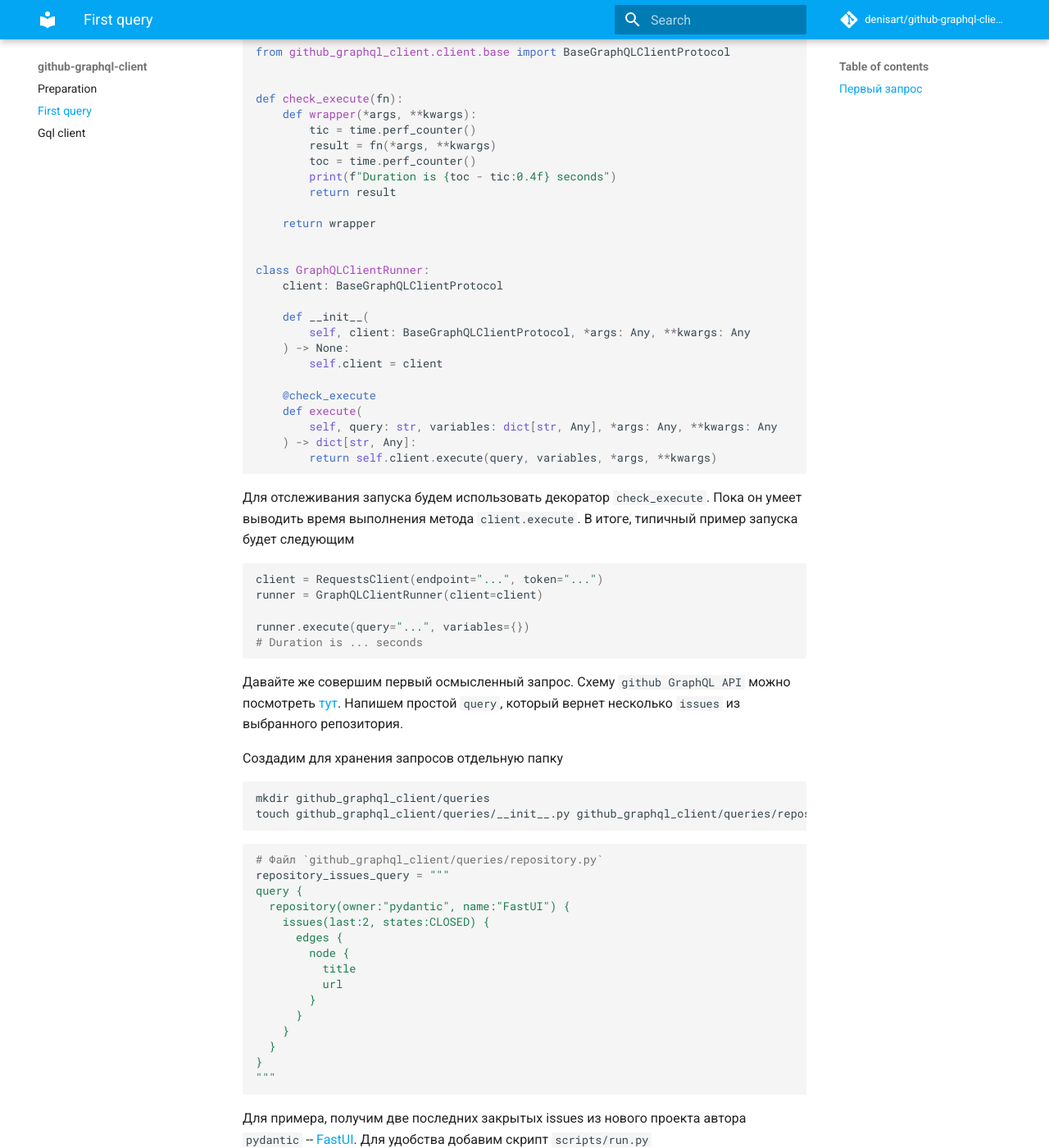
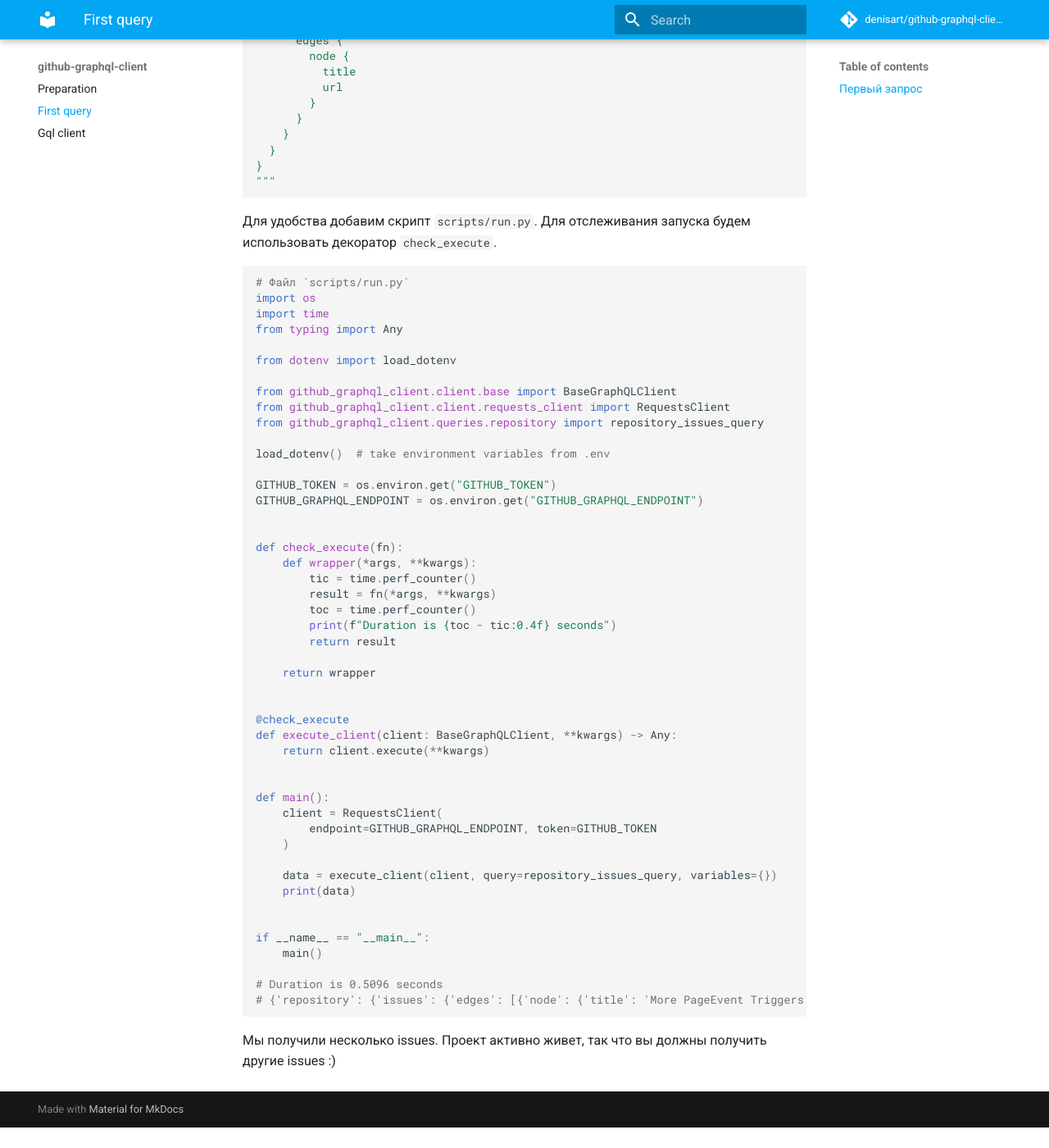
Before and after one commit to denisart/github-graphql-client, an MkDocs documentation site: the page built from docs/first_query.md, in a window 1280 px wide and 1400 px high, scrolled down 1935 px. Shown: the whole window at 82% size. Built offline with MkDocs 1.6.1 and Material for MkDocs 9.7.7, drawn with Linux system fonts in a browser that asks for light colours; comment, search, counter and statistics services are not loaded; after the commit the page ends 3310 px from its top, so only the background shows below that; some of the changed text lies outside the part shown.

Commit message:
Update first query doc

````diff
--- a/docs/first_query.md
+++ b/docs/first_query.md
@@ -1,25 +1,18 @@
 ## Первый запрос
 
-Самое простое, что должен уметь наш клиент -- выполнять запросы. Создадим
-для этого абстрактный класс и добавим несколько новых файлов
+Самое простое, что должен уметь наш клиент -- выполнять запросы. Опишем это требование
+через абстрактный класс. Добавим несколько новых файлов
 
 ```bash
 mkdir github_graphql_client/client
 touch github_graphql_client/client/__init__.py github_graphql_client/client/base.py
 ```
 
-В файле `github_graphql_client/client/base.py` и определим наш абстрактный класс `BaseGraphQLClient`.
+В файле `github_graphql_client/client/base.py` определим класс `BaseGraphQLClient`
 
 ```python
 # Файл `github_graphql_client/client/base.py`
-from typing import Any, Protocol
-
-
-class BaseGraphQLClientProtocol(Protocol):
-    def execute(
-        self, query: str, variables: dict[str, Any], *args: Any, **kwargs: Any
-    ) -> dict[str, Any]:
-        ...
+from typing import Any
 
 
 class BaseGraphQLClient:
@@ -47,9 +40,9 @@
 В базовом классе мы сразу реализовали метод, который формирует
 header нашего запроса. Далее любую реализацию клиента будем наследовать от `BaseGraphQLClient`.
 
-Так, как `GraphQL` запрос есть по сути обычный `POST` запрос -- простой клиент
+Так, как `GraphQL` запрос есть по сути обычный `POST` запрос -- клиент
 может быть реализован с помощью пакета [requests](https://pypi.org/project/requests/). Для начала добавим
-его в проект
+зависимость
 
 ```bash
 poetry add requests
@@ -82,63 +75,14 @@
 
 ```
 
+Давайте же совершим первый осмысленный запрос.
 [Обычно](https://graphql.org/learn/best-practices/) `GraphQL` работает через `HTTP/HTTPS` с некоторым `POST`,
 который ожидает на входе `json` с полями `query: str` и `variables: dict[str, Any]`.
-Именно так это работает в `github GraphQL API`.
+Именно так это работает в `github GraphQL API`. Схему `github GraphQL API`
+можно посмотреть [тут](https://docs.github.com/en/graphql/overview/public-schema).
 
-Добавим `runner`, который умеет запускать наши клиенты. Для этого создадим новый файл
-`github_graphql_client/runner.py`.
-
-```python
-# Файл `github_graphql_client/runner.py`
-import time
-from typing import Any
-
-from github_graphql_client.client.base import BaseGraphQLClientProtocol
-
-
-def check_execute(fn):
-    def wrapper(*args, **kwargs):
-        tic = time.perf_counter()
-        result = fn(*args, **kwargs)
-        toc = time.perf_counter()
-        print(f"Duration is {toc - tic:0.4f} seconds")
-        return result
-
-    return wrapper
-
-
-class GraphQLClientRunner:
-    client: BaseGraphQLClientProtocol
-
-    def __init__(
-        self, client: BaseGraphQLClientProtocol, *args: Any, **kwargs: Any
-    ) -> None:
-        self.client = client
-
-    @check_execute
-    def execute(
-        self, query: str, variables: dict[str, Any], *args: Any, **kwargs: Any
-    ) -> dict[str, Any]:
-        return self.client.execute(query, variables, *args, **kwargs)
-
-```
-
-Для отслеживания запуска будем использовать декоратор `check_execute`. Пока он умеет
-выводить время выполнения метода `client.execute`.  В итоге, типичный пример запуска будет следующим
-
-```python
-client = RequestsClient(endpoint="...", token="...")
-runner = GraphQLClientRunner(client=client)
-
-runner.execute(query="...", variables={})
-# Duration is ... seconds
-```
-
-Давайте же совершим первый осмысленный запрос. Схему `github GraphQL API`
-можно посмотреть [тут](https://docs.github.com/en/graphql/overview/public-schema). Напишем
-простой `query`, который вернет несколько `issues` из выбранного репозитория.
-
+Напишем `query`, который вернет несколько `issues` из выбранного репозитория.
+Для примера, рассмотрим новый проект автора `pydantic` -- [FastUI](https://github.com/pydantic/FastUI).
 Создадим для хранения запросов отдельную папку
 
 ```bash
@@ -162,20 +106,20 @@
   }
 }
 """
-
 ```
 
-Для примера, получим две последних закрытых issues из нового проекта
-автора `pydantic` -- [FastUI](https://github.com/pydantic/FastUI). Для удобства добавим скрипт `scripts/run.py`
+Для удобства добавим скрипт `scripts/run.py`. Для отслеживания запуска будем использовать декоратор `check_execute`.
 
 ```python
 # Файл `scripts/run.py`
 import os
+import time
+from typing import Any
 
 from dotenv import load_dotenv
 
+from github_graphql_client.client.base import BaseGraphQLClient
 from github_graphql_client.client.requests_client import RequestsClient
-from github_graphql_client.runner import GraphQLClientRunner
 from github_graphql_client.queries.repository import repository_issues_query
 
 load_dotenv()  # take environment variables from .env
@@ -184,21 +128,36 @@
 GITHUB_GRAPHQL_ENDPOINT = os.environ.get("GITHUB_GRAPHQL_ENDPOINT")
 
 
+def check_execute(fn):
+    def wrapper(*args, **kwargs):
+        tic = time.perf_counter()
+        result = fn(*args, **kwargs)
+        toc = time.perf_counter()
+        print(f"Duration is {toc - tic:0.4f} seconds")
+        return result
+
+    return wrapper
+
+
+@check_execute
+def execute_client(client: BaseGraphQLClient, **kwargs) -> Any:
+    return client.execute(**kwargs)
+
+
 def main():
     client = RequestsClient(
         endpoint=GITHUB_GRAPHQL_ENDPOINT, token=GITHUB_TOKEN
     )
-    r_runner = GraphQLClientRunner(client=client)
 
-    data = r_runner.execute(repository_issues_query, {})
+    data = execute_client(client, query=repository_issues_query, variables={})
     print(data)
 
 
 if __name__ == "__main__":
     main()
 
-# Duration is 0.4384 seconds
-# {'repository': {'issues': {'edges': [{'node': {'title': 'Proposal: New Syntax for components declaration', 'url': 'https://github.com/pydantic/FastUI/issues/84'}}, {'node': {'title': 'fastui requires fastapi', 'url': 'https://github.com/pydantic/FastUI/issues/85'}}]}}}
+# Duration is 0.5096 seconds
+# {'repository': {'issues': {'edges': [{'node': {'title': 'More PageEvent Triggers', 'url': 'https://github.com/pydantic/FastUI/issues/104'}}, {'node': {'title': 'TypeError: Interval() takes no arguments', 'url': 'https://github.com/pydantic/FastUI/issues/105'}}]}}}
 ```
 
-Проект активно живет, так что вы должны получить другие issues :)
+Мы получили несколько issues. Проект активно живет, так что вы должны получить другие issues :)
````
